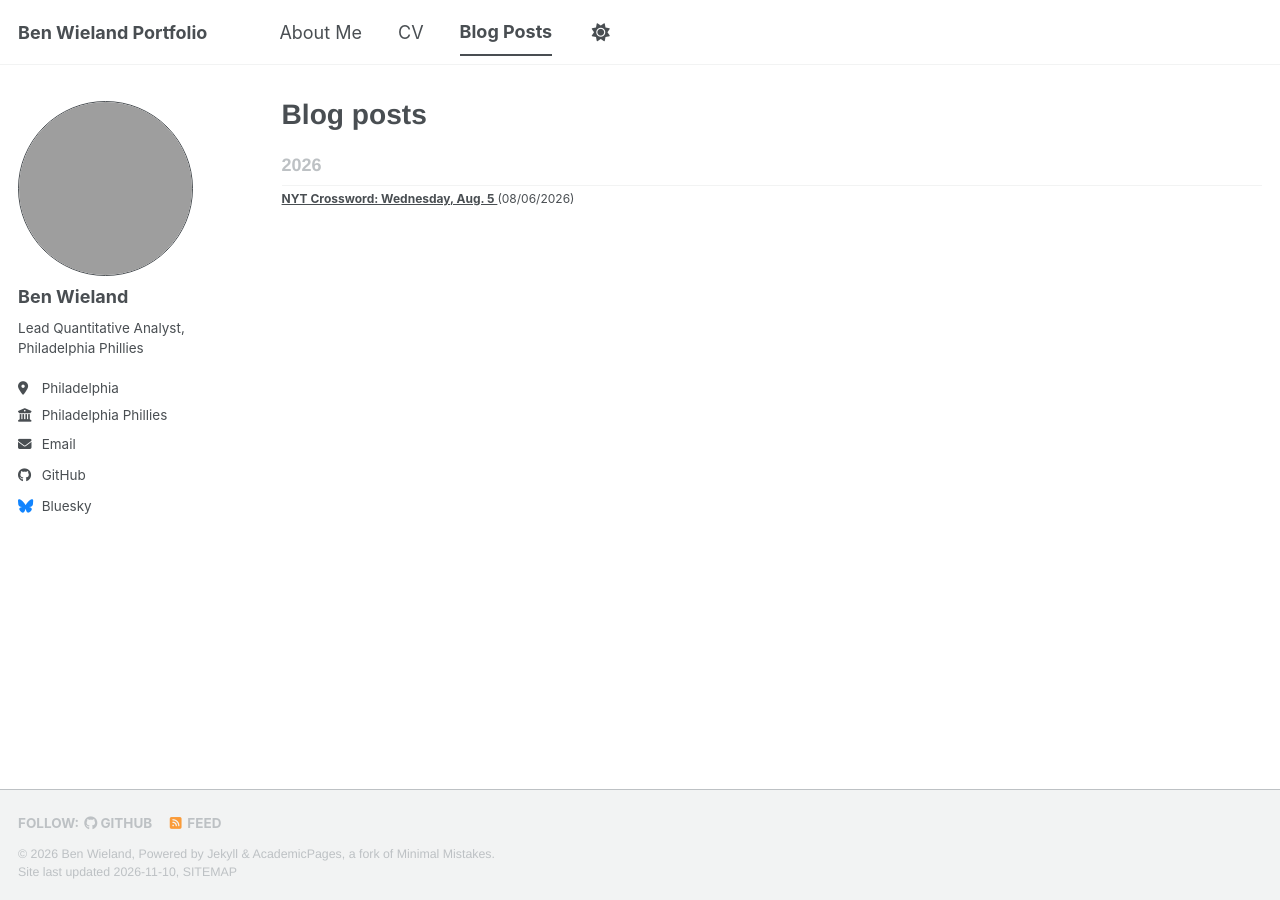
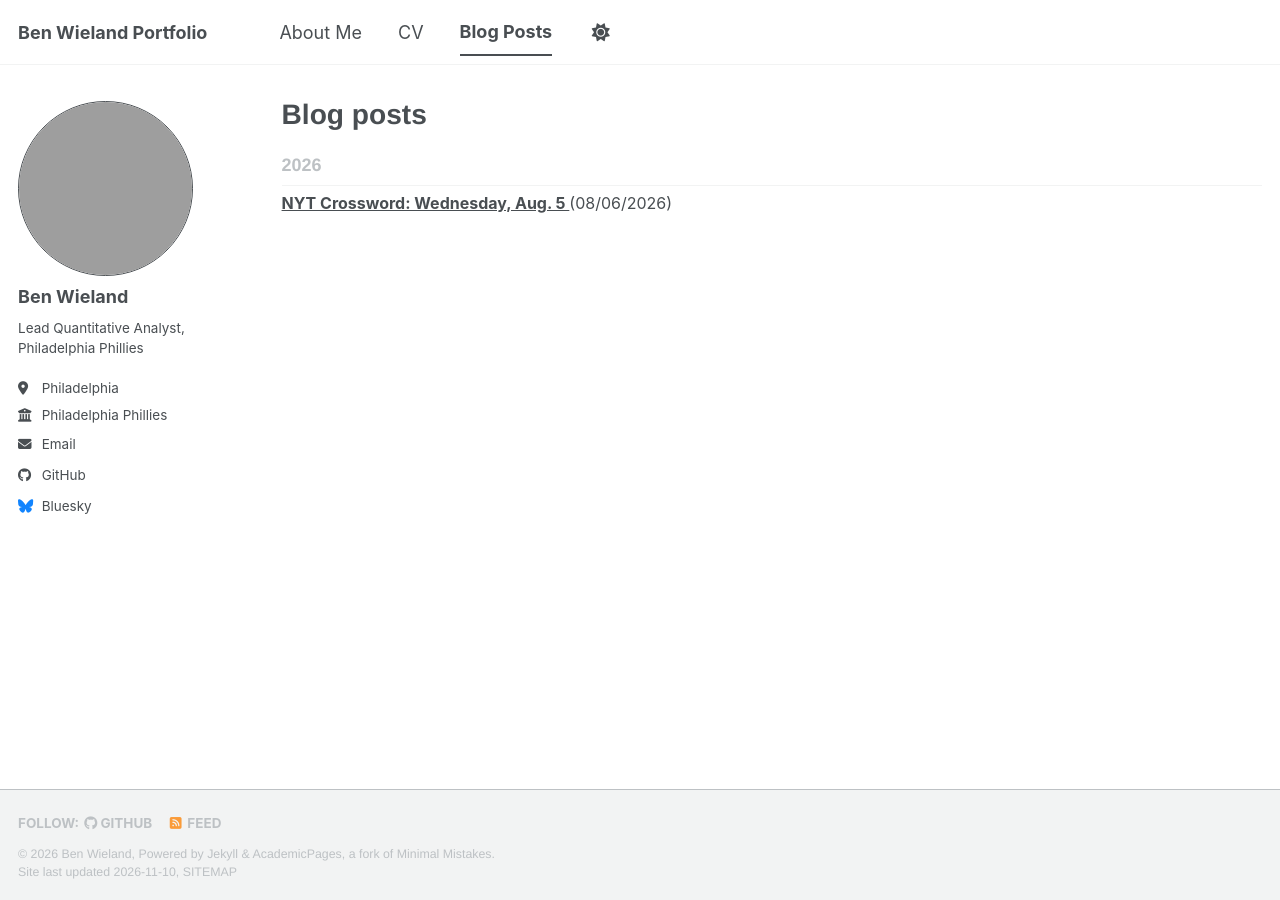
Before and after one commit to bbwieland/bbwieland.github.io, a Jekyll site: the page built from _pages/year-archive.html, in a window 1280 px wide. Built offline with Jekyll 4.4.1, drawn with Linux system fonts in a browser that asks for light colours; a script bundle is joined from its source files by our own code; library files that are not in the unit come from our copies.

Commit message:
fontsize

```diff
--- a/_sass/layout/_archive.scss
+++ b/_sass/layout/_archive.scss
@@ -43,7 +43,7 @@
 .archive__item-title {
   margin-bottom: 0.25em;
   font-family: $sans-serif-narrow;
-  font-size: 12px;
+  font-size: 16px;
 
   a + a {
     opacity: 0.5;
@@ -52,7 +52,7 @@
 
 .archive__item-date {
   font-family: $sans-serif;
-  font-size: 12px;
+  font-size: 16px;
   color: var(--global-text-color);
   font-weight: normal;
   text-decoration: none;
```
Also changed, not shown: _pages/cv.md (+1 -1 lines).
